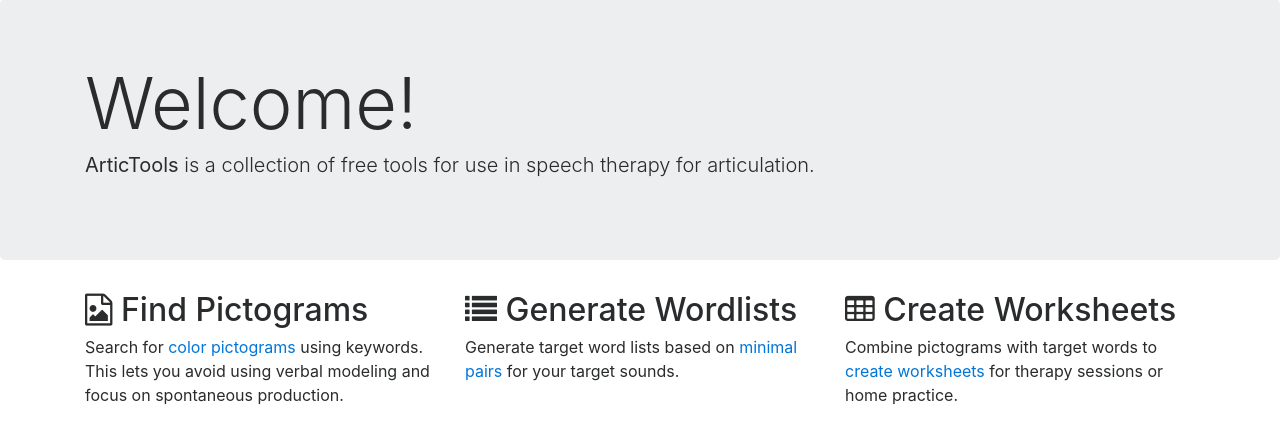
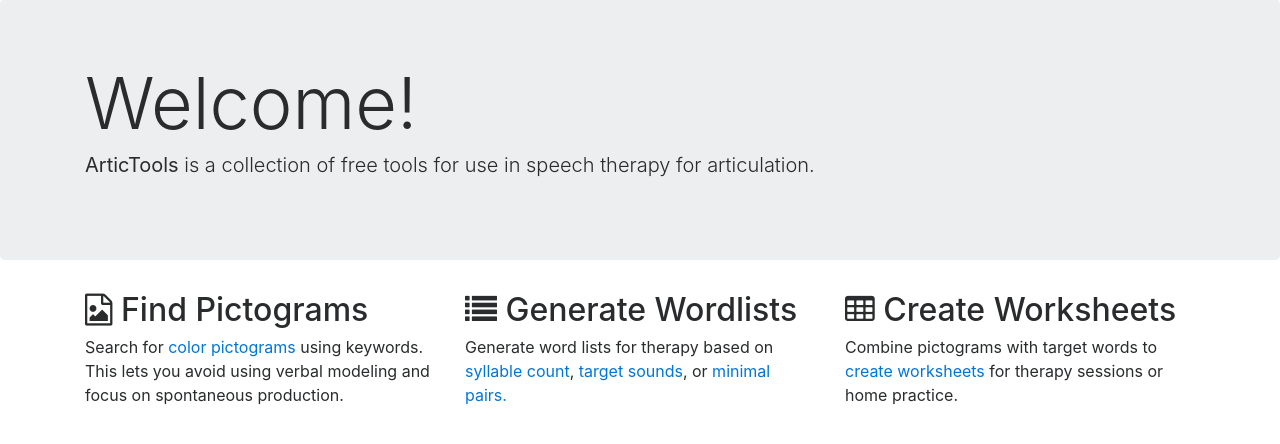
Before and after one commit to iansjk/articgrid, a Flask app: page / in a window 1280 px wide. Shown: the part 57-501 px from the top of the page. Run offline with Flask 2, Linux system fonts and the light colour scheme; parts of the project's set-up code (start-up, migrations or seed data) failed here and were passed over; some libraries are stand-ins or nearby versions.

Commit message:
Link to newer wordlist types

```diff
--- a/artictools/templates/general/index.html
+++ b/artictools/templates/general/index.html
@@ -22,8 +22,9 @@
       <section class="col-md-4">
         <h2><i class="fa fa-list" aria-hidden="true"></i> Generate Wordlists</h2>
 
-        <p>Generate target word lists based on <a href="{{ url_for("wordlists.minimal_pairs") }}">minimal pairs</a> for
-          your target sounds.</p>
+        <p>Generate word lists for therapy based on <a href="{{ url_for("wordlists.syllables") }}">syllable
+          count</a>, <a href="{{ url_for("wordlists.sounds") }}">target sounds</a>, or
+          <a href="{{ url_for("wordlists.minimal_pairs") }}">minimal pairs.</a></p>
       </section>
 
       <section class="col-md-4">
```
